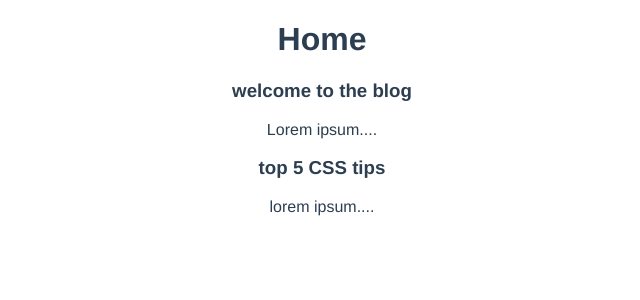
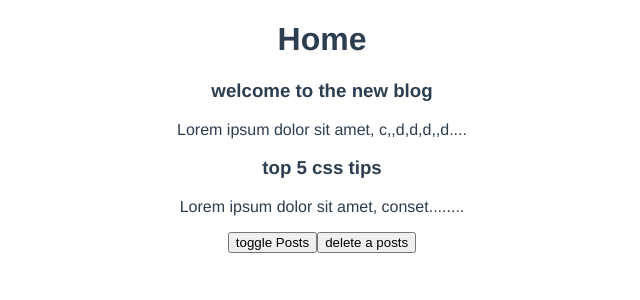
Before and after one commit to bhav380-2/vue3, a Vue app in the folder blog-app-vue3/: page / in a window 1280 px wide. Shown: the top 300 px of the page, without its empty margins (318-958 px from the left). Built offline with nearby package versions, Linux system fonts and the light colour scheme; data requests are answered from the project's data file.

Commit message:
fetching data in setup

```diff
--- a/blog-app-vue3/package.json
+++ b/blog-app-vue3/package.json
@@ -8,6 +8,7 @@
   },
   "dependencies": {
     "core-js": "^3.8.3",
+    "json-server": "^1.0.0-beta.1",
     "vue": "^3.2.13",
     "vue-router": "^4.0.3"
   },
--- a/blog-app-vue3/src/components/PostList.vue
+++ b/blog-app-vue3/src/components/PostList.vue
@@ -15,7 +15,11 @@
 
 <script>
 
+import { onMounted } from 'vue';
 import SinglePost from './SinglePost.vue';
+import { onUnmounted } from 'vue';
+import { onUpdated } from 'vue';
+
 
 export default{
 
@@ -26,8 +30,27 @@ export default{
 
     setup(props){
 
-        console.log(props.posts)
-        return{}
+        onMounted(()=>{
+            console.log('components mounted');
+
+        })
+
+        onUnmounted(()=>{
+
+            console.log("component unmounted")
+
+        })
+
+        onUpdated(()=>{
+            console.log("component updated");
+
+        })
+
+
+
+
+
+
     }
 
 
--- /dev/null
+++ b/blog-app-vue3/src/data/db.json
@@ -0,0 +1,24 @@
+{
+    "posts":[
+        {
+            "id":1,
+            "title": "welcome to the new blog",
+            "body" : "Lorem ipsum dolor sit amet, c,,d,d,d,,d",
+            "tags":[
+                "webdev",
+                "coding",
+                "news"
+            ]
+        },
+        {
+            "id":2,
+            "title": "top 5 css tips",
+            "body" : "Lorem ipsum dolor sit amet, conset....",
+            "tags": [
+                "css",
+                "webdev",
+                "coding"
+            ]
+        }
+    ]
+}
--- a/blog-app-vue3/src/views/HomeView.vue
+++ b/blog-app-vue3/src/views/HomeView.vue
@@ -2,7 +2,13 @@
   <div class="home">
     <h1>Home</h1>
 
-    <PostList :posts="posts" />
+    <div v-if="error">{{ error }}</div>
+    <PostList  v-if="posts.length"  :posts="posts" />
+    <div v-else>Loading...</div>
+
+    <button @click="showPosts=!showPosts"> toggle Posts</button>
+    <button @click="posts.pop()">delete a posts</button>
+
 
     <!-- <input type="text" v-model="search">
     <p>search term - {{ search }}</p>
@@ -49,11 +55,31 @@ export default {
   components : {PostList},
 
   setup() {
-    const posts = ref([
-      { title: 'welcome to the blog', body: 'Lorem ipsum', id: 1 },
-      { title: 'top 5 CSS tips', body: 'lorem ipsum', id: 2 }
-    ])
-    return { posts };
+    const posts = ref([]);
+    const error = ref(null)
+
+    const load = async()=>{
+      try{
+
+        let data = await fetch('http://localhost:3000/posts')
+
+        if(!data.ok){
+          throw Error('no data available');
+        }
+
+        posts.value = await data.json();
+
+      }catch(err){
+        error.value = err.message;
+        console.log(error.value);
+
+      }
+    }
+
+    load();
+
+    const showPosts = ref(true);
+    return { posts ,showPosts,error};
   }
 
 
```
Also changed, not shown: 1 other file (tests, documents, lock files or other folders).
